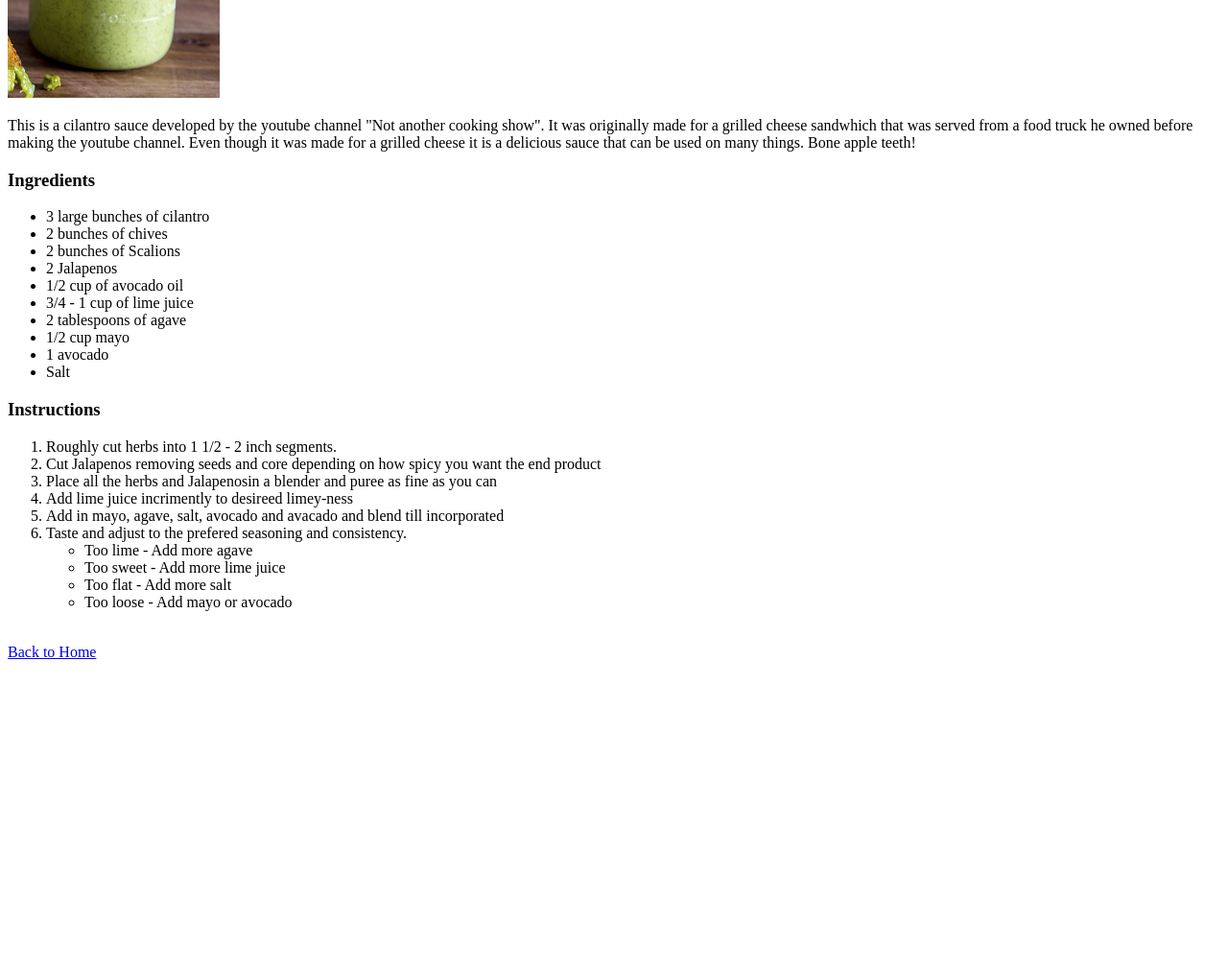
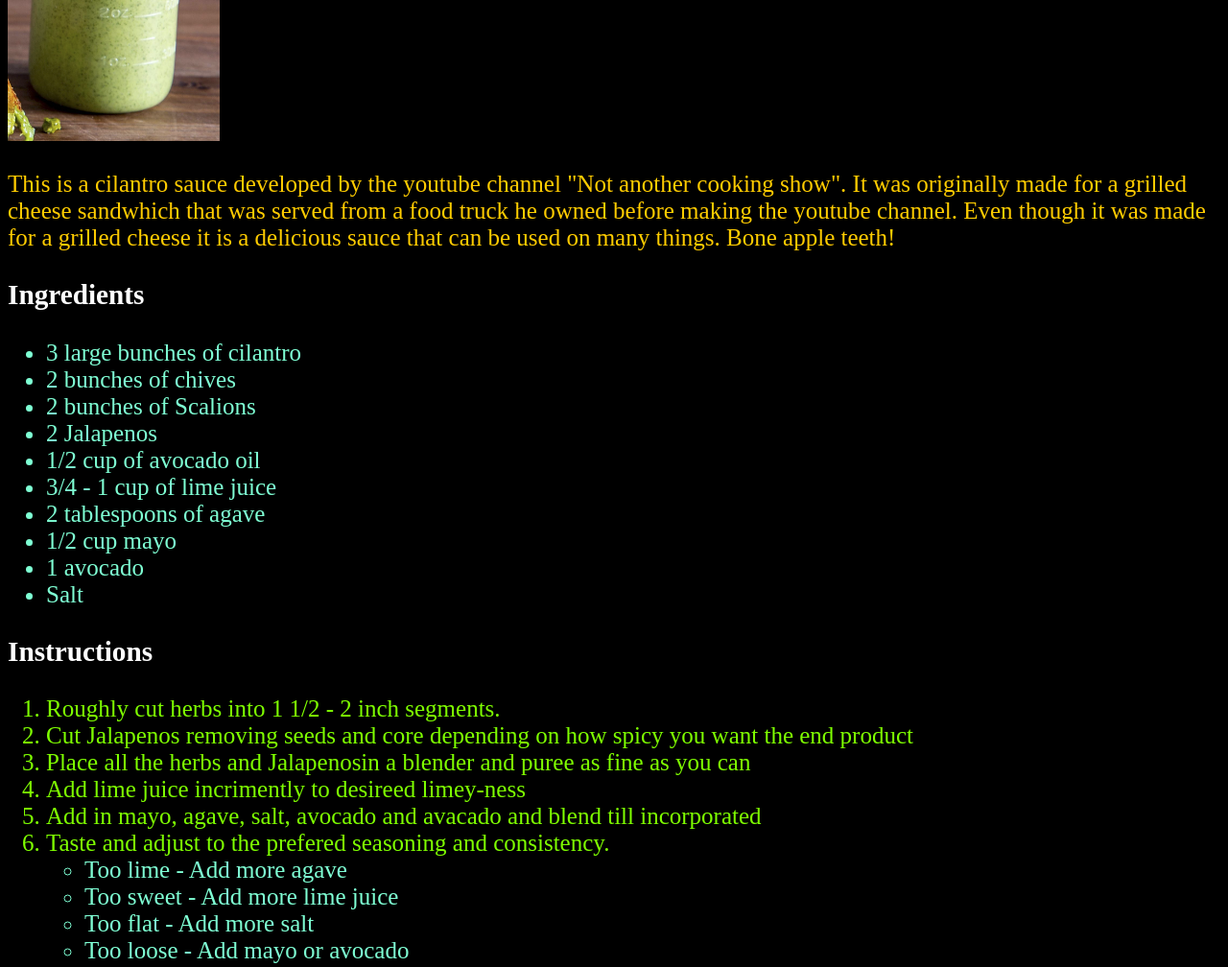
Before and after one commit to Photokinetic01/odin-recipes, a plain HTML site: page recipes/cilantro-sauce.html in a window 1280 px wide. Shown: the part 480-1488 px from the top of the page at 96% size. Before the commit the page ends 1177 px from the top, so only its background shows below. Drawn offline with Linux system fonts and the light colour scheme; files that its build step writes are made by us from their sources; files whose address does not match are found by name.

Commit message:
added css style and home button

```diff
--- /dev/null
+++ b/Odin-Recipe.css
@@ -0,0 +1,16 @@
+body {
+    background-color: #000;
+    color: #fff;
+    font-size: 25px;
+}
+p {
+    color: #FFCC00;
+}
+
+ul {
+    color: aquamarine;
+}
+
+ol {
+    color: chartreuse;
+}
--- a/recipes/cilantro-sauce.html
+++ b/recipes/cilantro-sauce.html
@@ -5,7 +5,7 @@
     <meta http-equiv="X-UA-Compatible" content="IE=edge">
     <meta name="viewport" content="width=device-width, initial-scale=1.0">
     <title>Document</title>
-    <link rel="stylesheet" href="/home/photokinetic/css/Odin-Recipe.css">
+    <link rel="stylesheet" href="/home/photokinetic/repos/odin-recipes/Odin-Recipe.css">
 </head>
 <body>
     <h1> Cilantro Sauce </h1>
```
Also changed, not shown: recipes/french-toast.html (+1 -1 lines), recipes/weekday-sauce.html (+1 -1 lines).
